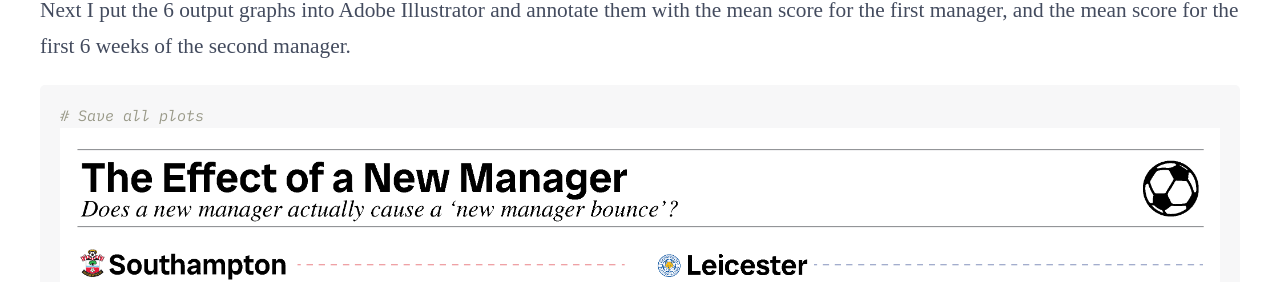
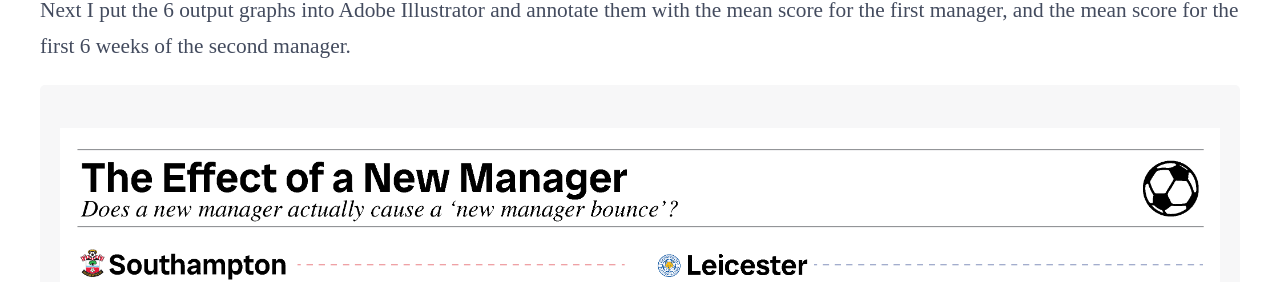
Before and after one commit to alicesmail12/alicesmail12.github.io, a Jekyll site: the page Blog/NewManager/NewManager.html, which Jekyll copies as it is, in a window 1280 px wide and 900 px high, scrolled down 4295 px. Shown: the part 154-436 px from the top of the window. Built offline with Jekyll 4.4.1, drawn with Linux system fonts in a browser that asks for light colours; some web fonts are replaced.

Commit message:
Update NewManager.html

```diff
--- a/Blog/NewManager/NewManager.html
+++ b/Blog/NewManager/NewManager.html
@@ -603,7 +603,7 @@ Making a Graphic
 them with the mean score for the first manager, and the mean score for
 the first 6 weeks of the second manager.</p>
 
-<pre class="r"><code># Save all plots
+<pre class="r"><code>
 <img src="https://alicesmail12.github.io/Blog/NewManager/NewManager.png">
 </code></pre>
 
```
